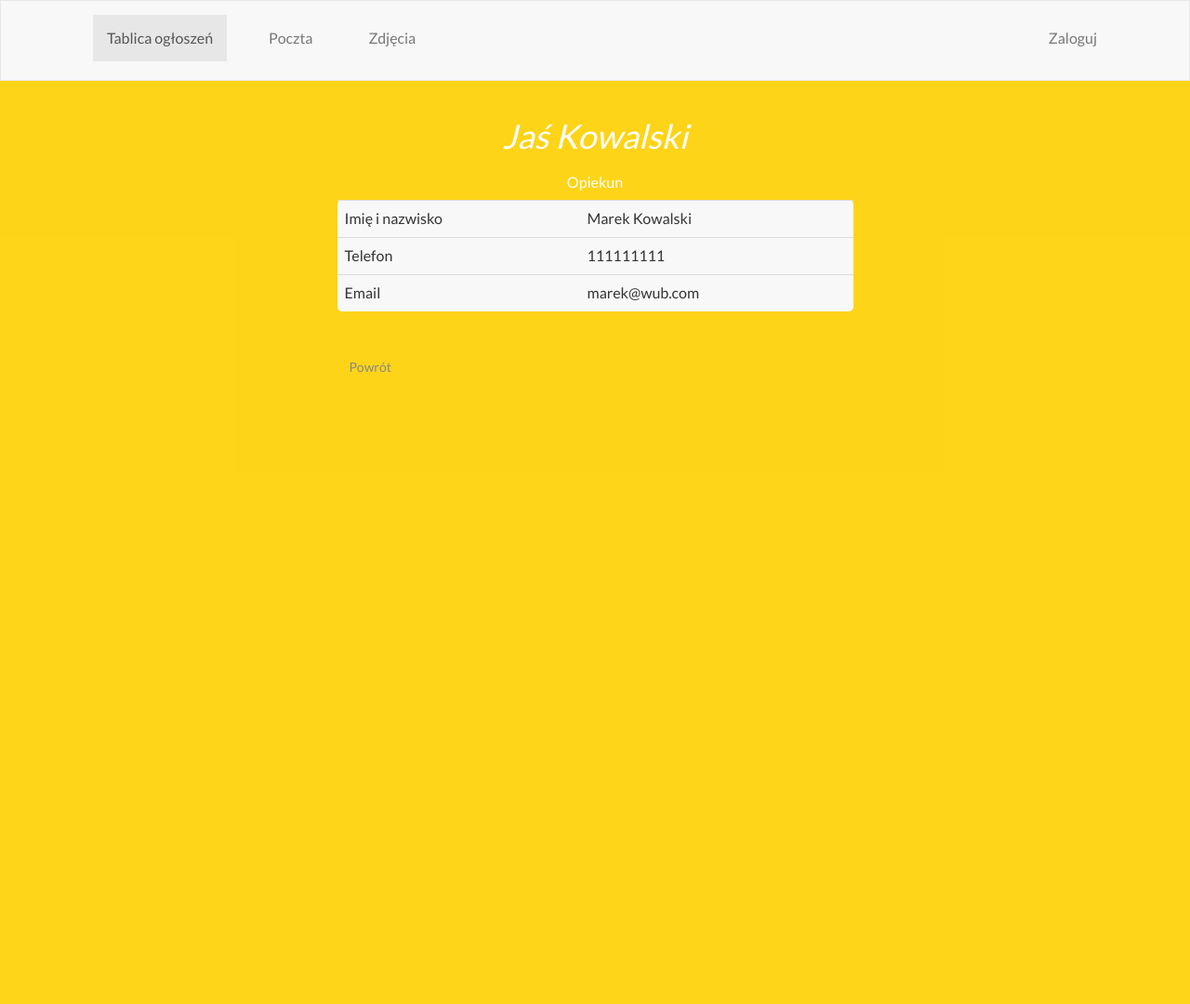
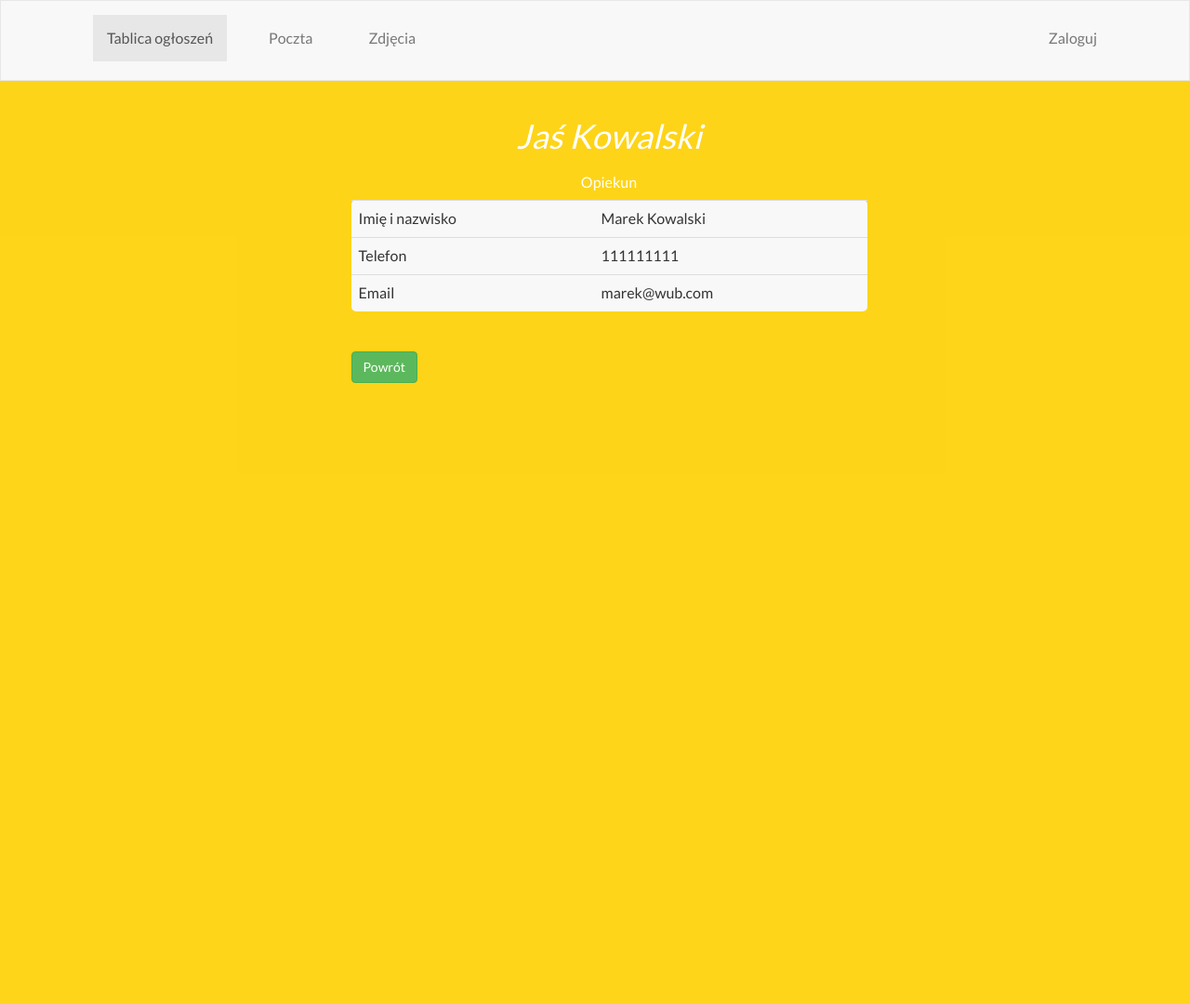
Before and after one commit to tommic86/WhatsUpBaby_0506, a Django app: page /dziecko/1/ in a window 1280 px wide. Shown: the whole page at 93% size. Run offline with Django 3.2, Linux system fonts and the light colour scheme; data comes from the database, SQL or seed files in the repository; parts of the project's set-up code (start-up, migrations or seed data) failed here and were passed over; some libraries are stand-ins or nearby versions; some web fonts are replaced.

Commit message:
style dla grup dzieci

```diff
--- a/whatsupbaby/opiekun/templates/lista_dzieci.html
+++ b/whatsupbaby/opiekun/templates/lista_dzieci.html
@@ -1,10 +1,13 @@
 {% extends "base.html" %}
 {% block content %}
+
+	<div class="container fade">
+
+    <div><h4>Kliknij na imię dziecka aby wyświetlić dane rodziców</h4></div>
 
 {% for key, value in grupy.items %}
     <div><h1>{{ key }}</h1></div>
     <div id="detailsTable" class="row">
-
  		<div class="col-xs-4">
         </div>
 
@@ -20,4 +23,5 @@
 {% endfor %}
         <div class="col-xs-4">
         </div>
+        </div>
 {% endblock content %}
--- a/whatsupbaby/rodzic/templates/dziecko_szczegoly.html
+++ b/whatsupbaby/rodzic/templates/dziecko_szczegoly.html
@@ -1,6 +1,7 @@
 {% extends "base.html" %}
 ﻿{% block content %}
 
+    <div class="container fade">
       <div><h1>{{ dziecko }}</h1></div>
 
       <div id="detailsTable" class="row">
@@ -31,8 +32,7 @@
 		  <br/>
 		{% endfor %}
 
-
-          <button type="button" class="btn btn-link" ><a href="/opiekun/lista_dzieci">Powrót</button>
+          <a href="/opiekun/lista_dzieci"><button type="button" class="btn btn-success" style="margin-bottom: 20px;">Powrót</button></a>
 
         </div>
         </div>
@@ -41,5 +41,5 @@
         </div>
 
       </div>
-
+	</div>
 {% endblock %}
```
Lines whose indentation alone changed are shown as unchanged.
